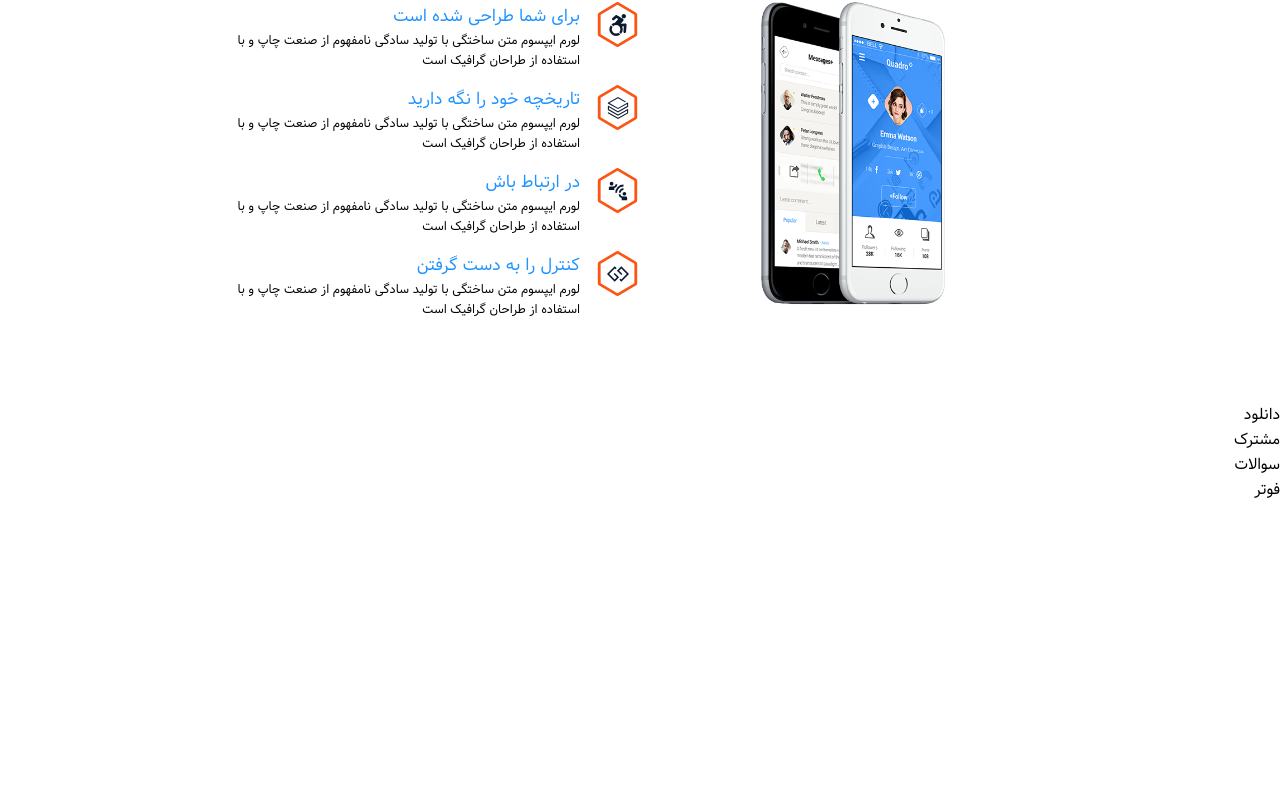
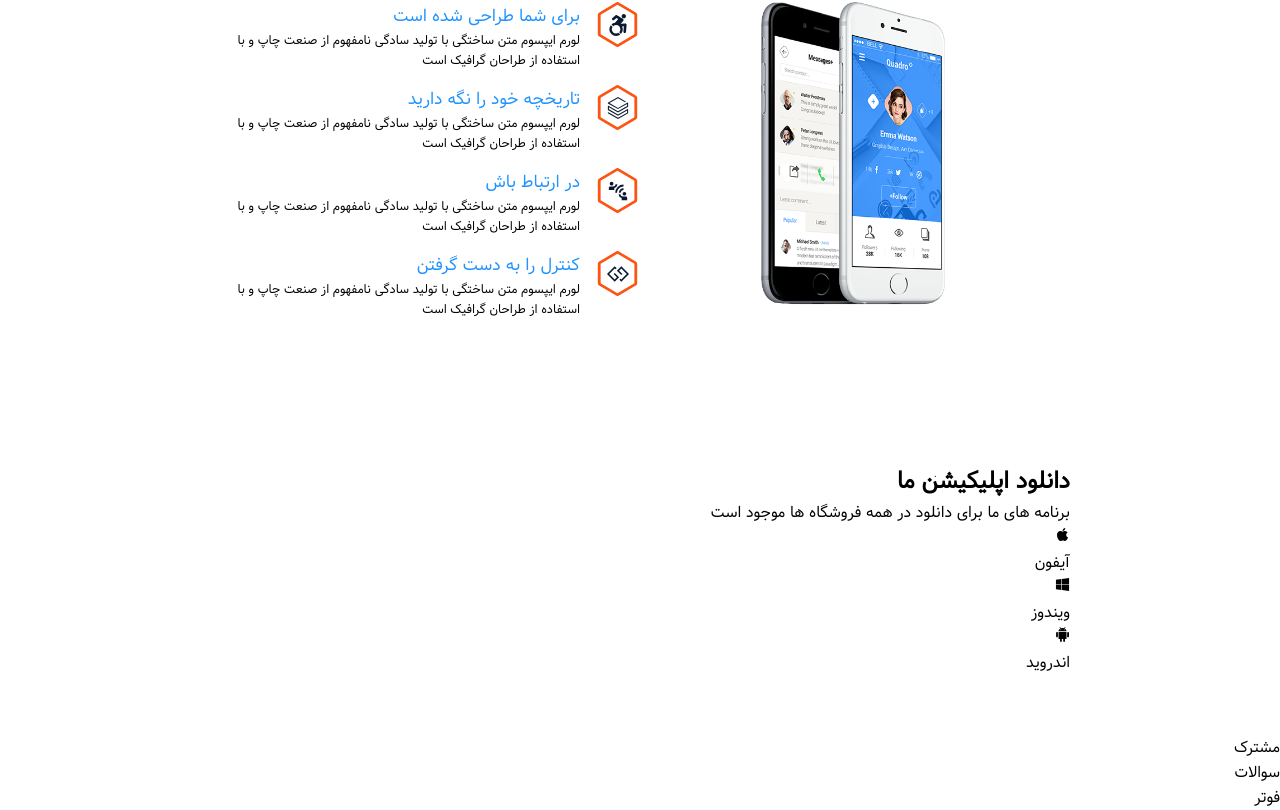
Before and after one commit to alishahi7645/UI-social-project, a React (Create React App) app: page / in a window 1280 px wide. Shown: the part 1004-1814 px from the top of the page. Before the commit the page ends 1506 px from the top, so only its background shows below. Built offline with nearby package versions, Linux system fonts and the light colour scheme.

Commit message:
start designed download

```diff
--- a/src/components/download/Download.js
+++ b/src/components/download/Download.js
@@ -1,9 +1,32 @@
 import React from 'react';
+import {FaApple , FaWindows} from 'react-icons/fa';
+import {GrAndroid} from 'react-icons/gr';
 
 function Download() {
-  return <div>
-       دانلود
-  </div>;
+  return (
+    <section id="download">
+      <div className="container download">
+        <div className="download-title">
+          <h2>دانلود اپلیکیشن ما</h2>
+          <p>برنامه های ما برای دانلود در همه فروشگاه ها موجود است</p>
+        </div>
+        <div className="download-apss">
+          <div className="download-app">
+             <FaApple/>
+             <p>آیفون</p>
+          </div>
+          <div className="download-app">
+             <FaWindows/>
+             <p>ویندوز</p>
+          </div>
+          <div className="download-app">
+             <GrAndroid/>
+             <p>اندروید</p>
+          </div>
+        </div>
+      </div>
+    </section>
+  )
 }
 
 export default Download;
```
